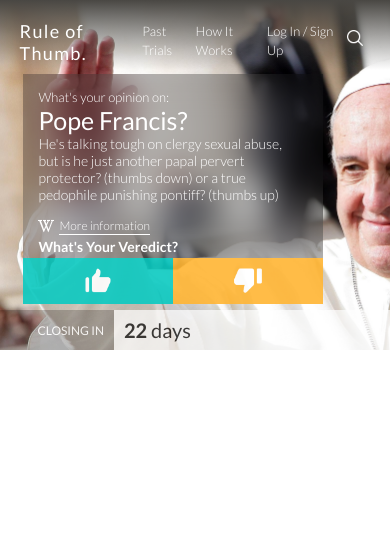
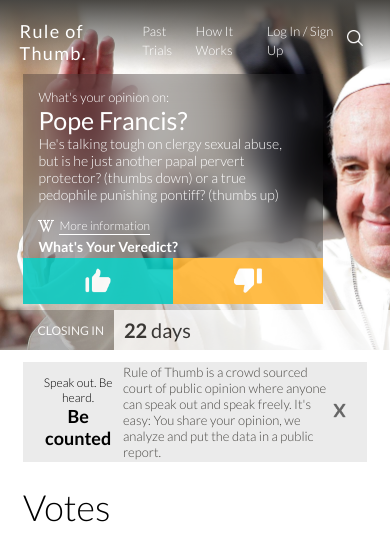
Before and after one commit to angelygranados/ui-test-zemoga, a React app: page / in a window 390 px wide. Built offline with nearby package versions, Linux system fonts and the light colour scheme.

Commit message:
votes layout

```diff
--- /dev/null
+++ b/src/assets/styles/CTA.scss
@@ -0,0 +1,114 @@
+@import "./variables.scss";
+.CTA{
+    display: flex;
+    flex-direction: row;
+    align-items: center;
+    justify-content: center;
+    background-color: $lighterGray;
+    height: 100px;
+    margin: 3% 9% 0 9%;
+    padding: 20px 30px;
+    box-sizing: border-box;
+}
+.CTA__title{
+    width: 20%;
+    margin-right: 10px;
+}
+.CTA__title h4{
+    font-size: 20px;
+    color: $black;
+    font-weight: 300;
+    margin: 0;
+    text-align: center;
+}
+.CTA__title h3{
+    text-align: center;
+    font-weight: 700;
+    color: $black;
+    font-size: 36px;
+    margin: 0;
+}
+.CTA__details{
+    width: 80%;
+}
+.CTA__details p{
+    font-size: 18px;
+    color: $grey;
+    font-weight: 300;
+}
+.CTA__close img{
+    width: 15px;
+    height: 15px;
+}
+@media (max-width: 1200px){
+    .CTA__details p{
+        font-size: 16px;
+        margin-right: 5px;
+    }
+    .CTA__title h4{
+        font-size: 18px;
+    }
+    .CTA__title h3{
+        font-size: 30px;
+    }
+}
+@media (max-width: 1025px) {
+    .CTA__details p{
+        font-size: 15px;
+    }
+    .CTA__title h4{
+        font-size: 17px;
+    }
+    .CTA__title h3{
+        font-size: 28px;
+    }
+}
+@media (max-width: 769px) {
+    .CTA{
+        margin: 3% 7% 0 7%;
+    }
+    .CTA__title{
+        width: 25%;
+    }
+    .CTA__details{
+        width: 75%;
+    }
+    .CTA__details p{
+        font-size: 14px;
+    }
+    .CTA__title h4{
+        font-size: 14px;
+    }
+    .CTA__title h3{
+        font-size: 22px;
+    }
+
+}
+@media (max-width: 576px) {
+    .CTA{
+        margin: 3% 6% 0 6%;
+    }
+    .CTA__title{
+        width: 25%;
+    }
+    .CTA__details{
+        width: 75%;
+    }
+    .CTA__details p{
+        font-size: 13px;
+    }
+    .CTA__title h4{
+        font-size: 12px;
+    }
+    .CTA__title h3{
+        font-size: 20px;
+    }
+}
+@media (max-width: 500px) {
+    .CTA{
+        padding: 10px 20px;
+    }
+    .CTA__title h3{
+        font-size: 18px;
+    }
+}
--- a/src/assets/styles/Header.scss
+++ b/src/assets/styles/Header.scss
@@ -7,22 +7,16 @@
         height: 700px;
     }
 }
-
-/* tabletas */
 @media (max-width: 1025px) {
   .header {
         height: 610px;
     }
 }
-
-/* escritorio normales */
 @media (max-width: 769px) {
   .header {
         height: 460px;
     }
 }
-
-/* pantallas grandes */
 @media (max-width: 576px) {
   .header {
         height: 400px;
--- /dev/null
+++ b/src/assets/styles/Item.scss
@@ -0,0 +1,41 @@
+.item{
+    width: 50%;
+    height: 550px;
+}
+.item__details{
+    position: absolute;
+    top: 300px;
+    height: 250px;
+    width: 100%;
+    display: grid;
+    grid-template-columns: 50px 1fr;
+    grid-template-rows: 40px 30px 1fr 45px 35px 50px;
+    grid-template-areas: 'icon name'
+                         '. category'
+                         '. description'
+                         '. buttons'
+                         '. .'
+                         'progressbar progressbar';
+}
+.item__details--icon{
+    width: 40px;
+    height: 40px;
+    grid-area: 'icon';
+}
+.item__details--name{
+    grid-area: 'name';
+}
+.item__details--categoty{
+    grid-area: 'category';
+}
+.item__details--description{
+    grid-area: 'description'
+}
+.item_details--buttons{
+    grid-area: 'buttons';
+    display: flex;
+    flex-direction: row;
+}
+.item__details--progressBar{
+    grid-area: 'progressbar';
+}
--- /dev/null
+++ b/src/assets/styles/Votes.scss
@@ -0,0 +1,40 @@
+@import "./variables.scss";
+.votes {
+    padding: 20px 9%;
+}
+.votes h2{
+    font-size: 36px;
+    font-weight: 300;
+    color: $black;
+    margin: 1%;
+}
+@media (max-width: 1200px){
+    .votes{
+        height:90px;
+        padding: 15px 9%;
+    }
+}
+@media (max-width: 1025px) {
+  .votes {
+        padding: 10px 9%;
+    }
+}
+@media (max-width: 769px) {
+    .votes {
+        padding: 10px 7%;
+    }
+}
+@media (max-width: 576px) {
+    .votes {
+        padding: 30px 6% 0 6%;
+        height: 50px;
+    }
+}
+@media (max-width: 500px) {
+    .votes {
+        padding: 20px 5% 0 5%;
+    }
+}
+@media (max-width: 414px) {
+
+}
--- a/src/assets/styles/variables.scss
+++ b/src/assets/styles/variables.scss
@@ -6,3 +6,5 @@
 $grey: rgb(73, 71, 67);
 $transparent: rgba(255, 255,255, 0);
 $smokeyGray: rgba(20, 20, 20, 0.3);
+$lighterGray: #EBEBEB;
+$black: #000;
--- /dev/null
+++ b/src/components/CTA.jsx
@@ -0,0 +1,19 @@
+import React from 'react';
+import '../assets/styles/CTA.scss';
+import closeIcon from '../assets/static/close-icon.png';
+
+const CTA = () => (
+    <div className="CTA">
+        <div className="CTA__title">
+            <h4>Speak out. Be heard.</h4>
+            <h3>Be counted</h3>
+        </div>
+        <div className="CTA__details">
+            <p>Rule of Thumb is a crowd sourced court of public opinion where anyone can speak out and speak freely. It's easy: You share your opinion, we analyze and put the data in a public report.</p>
+        </div>
+        <div className="CTA__close">
+            <img src={closeIcon} alt="close"/>
+        </div>
+    </div>
+);
+ export default CTA
--- /dev/null
+++ b/src/components/Item.jsx
@@ -0,0 +1,28 @@
+import React from 'react';
+import '../assets/styles/Item.scss';
+import likeIcon from '../assets/static/like-icon.png';
+import dislikeIcon from '../assets/static/dislike-icon.png';
+
+const Item = (props) => {
+    const {name, image, category, description, id} = props;
+    return(
+        <div className="item" style={{backgroundImage: `url(${image})`,  backgroundSize: 'cover'}}>
+            <div className="item__details">
+                <img className="item__details--icon" src={likeIcon} alt="votating"/>
+                <h3 className="item__details--name">{name}</h3>
+                <div className="item__details--categoty">
+                    <span>1 month ago in {category}</span>
+                </div>
+                <div className="item__details--description">
+                    <p>{description}</p>
+                </div>
+                <div className="item_details--buttons">
+                    <div id="likeButton"><img src={likeIcon} alt="Like"/></div>
+                    <div id="dislikeButton"><img src={dislikeIcon} alt="Dislike"/></div>
+                    <div id="voteButton"><span>Vote Now</span></div>
+                </div>
+                <div className="item__details--progressBar"></div>
+            </div>
+        </div>
+    )
+}
--- /dev/null
+++ b/src/components/Votes.jsx
@@ -0,0 +1,13 @@
+import React from 'react';
+import '../assets/styles/Votes.scss';
+
+const Votes = ({children}) => (
+    <section className="votes">
+        <h2>Votes</h2>
+        <div className="votes__items">
+            {children}
+        </div>
+    </section>
+);
+
+export default Votes;
--- a/src/containers/Home.jsx
+++ b/src/containers/Home.jsx
@@ -1,11 +1,19 @@
-import React from 'react';
-import '../assets/styles/Home.scss'
-import Header from '../components/Header'
+import React, {useEffect,useState} from 'react';
+import '../assets/styles/Home.scss';
+import Header from '../components/Header';
+import CTA from '../components/CTA';
+import Votes from '../components/Votes';
+import Item from '../components/Item';
 
-const Home = () => (
+const Home = () => {
+    return(
     <div className="container">
         <Header/>
+        <CTA/>
+        <Votes>
+        </Votes>
     </div>
-);
+    )
+};
 
 export default Home
```
Also changed, not shown: src/assets/styles/Home.scss (+0 -26 lines), src/assets/styles/Menu.scss (+0 -7 lines), src/assets/static/close-icon.png (added), src/hooks/useInitialState.js (added).
